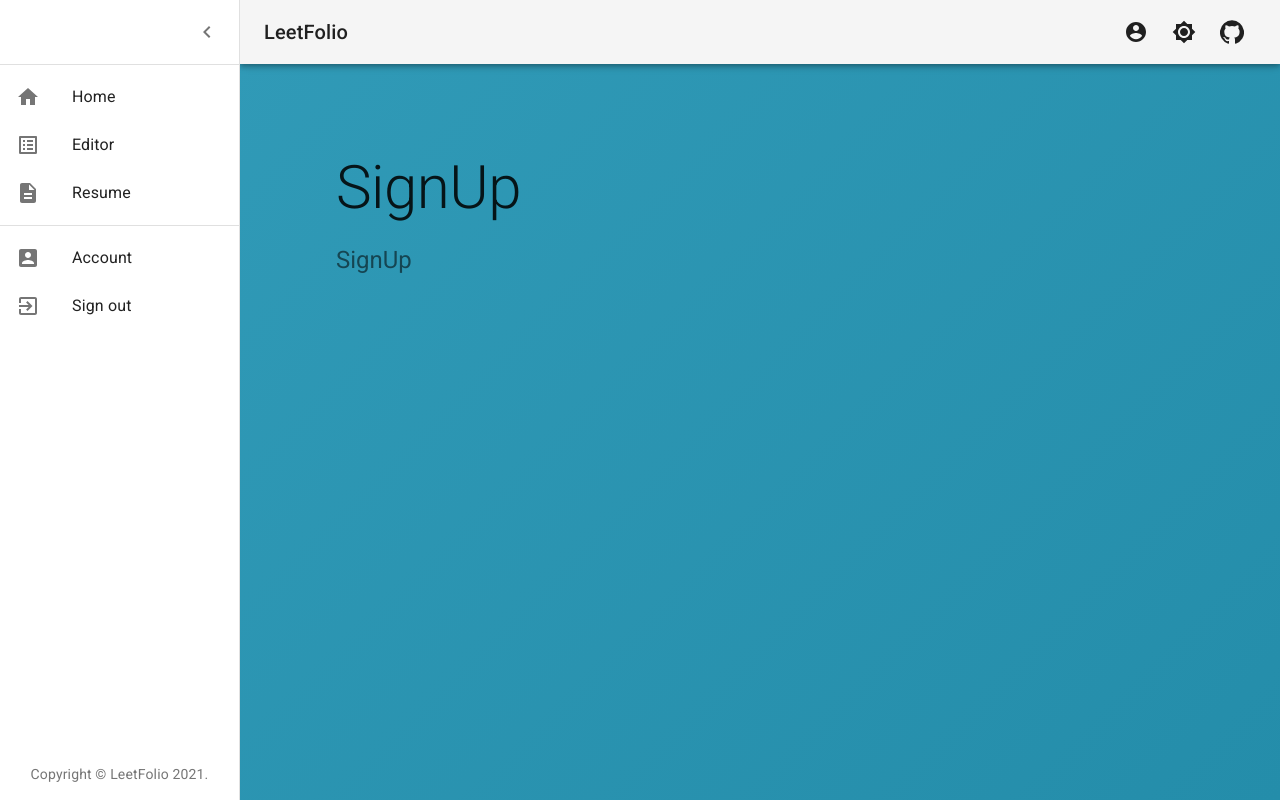
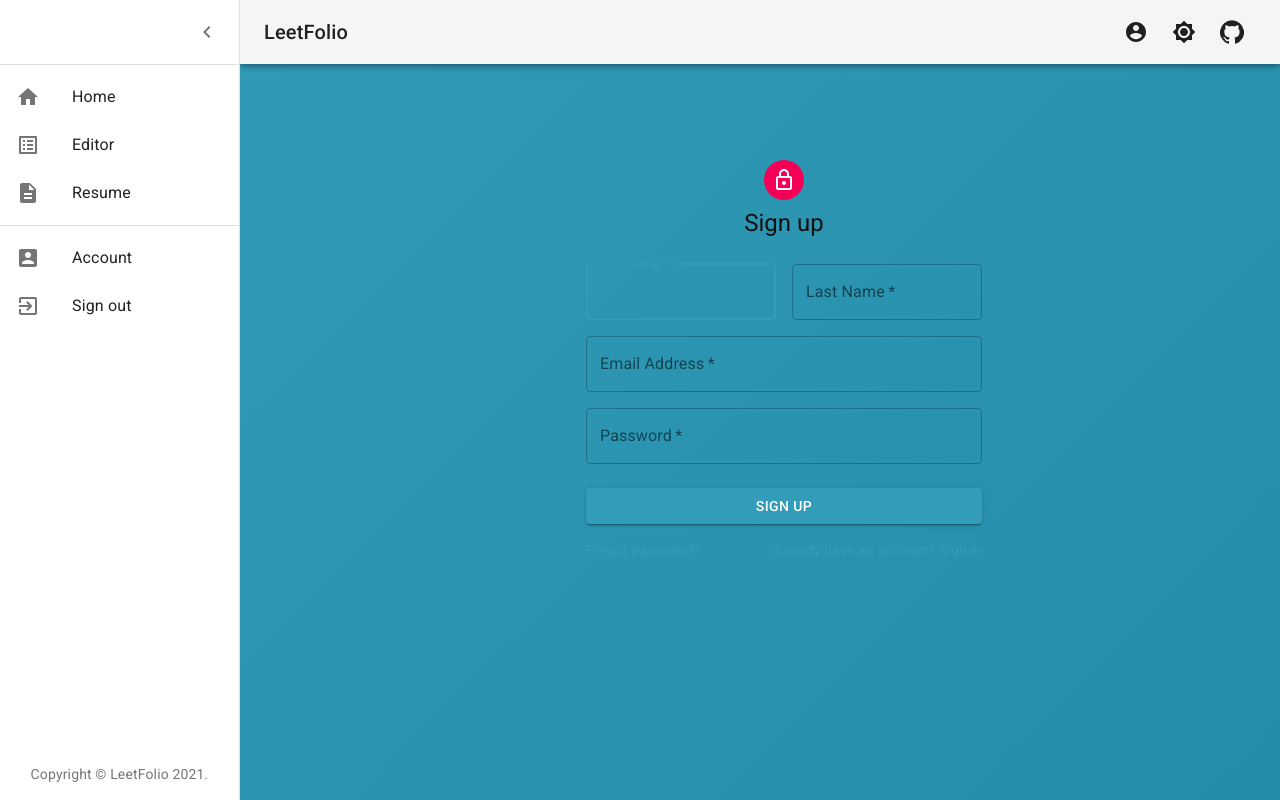
Before and after one commit to JoHoop/leetfolio, a React (Create React App) app: page /signup in a window 1280 px wide. Built offline with nearby package versions, Linux system fonts and the light colour scheme.

Commit message:
Draft user login pages

```diff
--- a/src/pages/Reset.js
+++ b/src/pages/Reset.js
@@ -1,15 +1,83 @@
 import React from 'react';
-import { Typography } from '@material-ui/core';
+import { Redirect } from 'react-router';
+import { NavLink } from 'react-router-dom';
+import Avatar from '@material-ui/core/Avatar';
+import Button from '@material-ui/core/Button';
+import CssBaseline from '@material-ui/core/CssBaseline';
+import TextField from '@material-ui/core/TextField';
+import FormControlLabel from '@material-ui/core/FormControlLabel';
+import Checkbox from '@material-ui/core/Checkbox';
+import Link from '@material-ui/core/Link';
+import Grid from '@material-ui/core/Grid';
+import Box from '@material-ui/core/Box';
+import LockOutlinedIcon from '@material-ui/icons/LockOutlined';
+import Typography from '@material-ui/core/Typography';
+import { makeStyles } from '@material-ui/core/styles';
+import Container from '@material-ui/core/Container';
+
+const useStyles = makeStyles((theme) => ({
+  paper: {
+    marginTop: theme.spacing(8),
+    display: 'flex',
+    flexDirection: 'column',
+    alignItems: 'center',
+  },
+  avatar: {
+    margin: theme.spacing(1),
+    backgroundColor: theme.palette.secondary.main,
+  },
+  form: {
+    width: '100%', // Fix IE 11 issue.
+    marginTop: theme.spacing(1),
+  },
+  submit: {
+    margin: theme.spacing(3, 0, 2),
+  },
+}));
 
 export const Reset = () => {
+  const classes = useStyles();
+
   return (
-    <React.Fragment>
-      <Typography component='h1' variant='h2' color='textPrimary' gutterBottom>
-        Reset
-      </Typography>
-      <Typography variant='h5' color='textSecondary' paragraph>
-        Reset
-      </Typography>
-    </React.Fragment>
+    <Container component='main' maxWidth='xs'>
+      <CssBaseline />
+      <Box className={classes.paper}>
+        <Avatar className={classes.avatar}>
+          <LockOutlinedIcon />
+        </Avatar>
+        <Typography component='h1' variant='h5'>
+          Reset password
+        </Typography>
+        <form className={classes.form} noValidate>
+          <TextField
+            variant='outlined'
+            margin='normal'
+            required
+            fullWidth
+            id='email'
+            label='Email Address'
+            name='email'
+            autoComplete='email'
+            autoFocus
+          />
+          <Button
+            type='submit'
+            fullWidth
+            variant='contained'
+            color='primary'
+            className={classes.submit}
+          >
+            Reset
+          </Button>
+          <Grid container>
+            <Grid item>
+              <Link component={NavLink} to='/signin' variant='body2'>
+                Sign in
+              </Link>
+            </Grid>
+          </Grid>
+        </form>
+      </Box>
+    </Container>
   );
 };
--- a/src/pages/SignIn.js
+++ b/src/pages/SignIn.js
@@ -1,15 +1,103 @@
 import React from 'react';
-import { Typography } from '@material-ui/core';
+import { Redirect } from 'react-router';
+import { NavLink } from 'react-router-dom';
+import Avatar from '@material-ui/core/Avatar';
+import Button from '@material-ui/core/Button';
+import CssBaseline from '@material-ui/core/CssBaseline';
+import TextField from '@material-ui/core/TextField';
+import FormControlLabel from '@material-ui/core/FormControlLabel';
+import Checkbox from '@material-ui/core/Checkbox';
+import Link from '@material-ui/core/Link';
+import Grid from '@material-ui/core/Grid';
+import Box from '@material-ui/core/Box';
+import LockOutlinedIcon from '@material-ui/icons/LockOutlined';
+import Typography from '@material-ui/core/Typography';
+import { makeStyles } from '@material-ui/core/styles';
+import Container from '@material-ui/core/Container';
+
+const useStyles = makeStyles((theme) => ({
+  paper: {
+    marginTop: theme.spacing(8),
+    display: 'flex',
+    flexDirection: 'column',
+    alignItems: 'center',
+  },
+  avatar: {
+    margin: theme.spacing(1),
+    backgroundColor: theme.palette.secondary.main,
+  },
+  form: {
+    width: '100%', // Fix IE 11 issue.
+    marginTop: theme.spacing(1),
+  },
+  submit: {
+    margin: theme.spacing(3, 0, 2),
+  },
+}));
 
 export const SignIn = () => {
+  const classes = useStyles();
+
   return (
-    <React.Fragment>
-      <Typography component='h1' variant='h2' color='textPrimary' gutterBottom>
-        SignIn
-      </Typography>
-      <Typography variant='h5' color='textSecondary' paragraph>
-        SignIn
-      </Typography>
-    </React.Fragment>
+    <Container component='main' maxWidth='xs'>
+      <CssBaseline />
+      <Box className={classes.paper}>
+        <Avatar className={classes.avatar}>
+          <LockOutlinedIcon />
+        </Avatar>
+        <Typography component='h1' variant='h5'>
+          Sign in
+        </Typography>
+        <form className={classes.form} noValidate>
+          <TextField
+            variant='outlined'
+            margin='normal'
+            required
+            fullWidth
+            id='email'
+            label='Email Address'
+            name='email'
+            autoComplete='email'
+            autoFocus
+          />
+          <TextField
+            variant='outlined'
+            margin='normal'
+            required
+            fullWidth
+            name='password'
+            label='Password'
+            type='password'
+            id='password'
+            autoComplete='current-password'
+          />
+          <FormControlLabel
+            control={<Checkbox value='remember' color='primary' />}
+            label='Remember me'
+          />
+          <Button
+            type='submit'
+            fullWidth
+            variant='contained'
+            color='primary'
+            className={classes.submit}
+          >
+            Sign In
+          </Button>
+          <Grid container>
+            <Grid item xs>
+              <Link component={NavLink} to='/reset' variant='body2'>
+                Forgot password?
+              </Link>
+            </Grid>
+            <Grid item>
+              <Link component={NavLink} to='/signup' variant='body2'>
+                Don't have an account? Sign up
+              </Link>
+            </Grid>
+          </Grid>
+        </form>
+      </Box>
+    </Container>
   );
 };
--- a/src/pages/SignUp.js
+++ b/src/pages/SignUp.js
@@ -1,15 +1,123 @@
 import React from 'react';
-import { Typography } from '@material-ui/core';
+import { Redirect } from 'react-router';
+import { NavLink } from 'react-router-dom';
+import Avatar from '@material-ui/core/Avatar';
+import Button from '@material-ui/core/Button';
+import CssBaseline from '@material-ui/core/CssBaseline';
+import TextField from '@material-ui/core/TextField';
+import Link from '@material-ui/core/Link';
+import Grid from '@material-ui/core/Grid';
+import Box from '@material-ui/core/Box';
+import LockOutlinedIcon from '@material-ui/icons/LockOutlined';
+import Typography from '@material-ui/core/Typography';
+import { makeStyles } from '@material-ui/core/styles';
+import Container from '@material-ui/core/Container';
+
+const useStyles = makeStyles((theme) => ({
+  paper: {
+    marginTop: theme.spacing(8),
+    display: 'flex',
+    flexDirection: 'column',
+    alignItems: 'center',
+  },
+  avatar: {
+    margin: theme.spacing(1),
+    backgroundColor: theme.palette.secondary.main,
+  },
+  form: {
+    width: '100%', // Fix IE 11 issue.
+    marginTop: theme.spacing(3),
+  },
+  submit: {
+    margin: theme.spacing(3, 0, 2),
+  },
+}));
 
 export const SignUp = () => {
+  const classes = useStyles();
+
   return (
-    <React.Fragment>
-      <Typography component='h1' variant='h2' color='textPrimary' gutterBottom>
-        SignUp
-      </Typography>
-      <Typography variant='h5' color='textSecondary' paragraph>
-        SignUp
-      </Typography>
-    </React.Fragment>
+    <Container component='main' maxWidth='xs'>
+      <CssBaseline />
+      <Box className={classes.paper}>
+        <Avatar className={classes.avatar}>
+          <LockOutlinedIcon />
+        </Avatar>
+        <Typography component='h1' variant='h5'>
+          Sign up
+        </Typography>
+        <form className={classes.form} noValidate>
+          <Grid container spacing={2}>
+            <Grid item xs={12} sm={6}>
+              <TextField
+                autoComplete='fname'
+                name='firstName'
+                variant='outlined'
+                required
+                fullWidth
+                id='firstName'
+                label='First Name'
+                autoFocus
+              />
+            </Grid>
+            <Grid item xs={12} sm={6}>
+              <TextField
+                variant='outlined'
+                required
+                fullWidth
+                id='lastName'
+                label='Last Name'
+                name='lastName'
+                autoComplete='lname'
+              />
+            </Grid>
+            <Grid item xs={12}>
+              <TextField
+                variant='outlined'
+                required
+                fullWidth
+                id='email'
+                label='Email Address'
+                name='email'
+                autoComplete='email'
+              />
+            </Grid>
+            <Grid item xs={12}>
+              <TextField
+                variant='outlined'
+                required
+                fullWidth
+                name='password'
+                label='Password'
+                type='password'
+                id='password'
+                autoComplete='current-password'
+              />
+            </Grid>
+          </Grid>
+          <Button
+            type='submit'
+            fullWidth
+            variant='contained'
+            color='primary'
+            className={classes.submit}
+          >
+            Sign up
+          </Button>
+          <Grid container>
+            <Grid item xs>
+              <Link component={NavLink} to='/reset' variant='body2'>
+                Forgot password?
+              </Link>
+            </Grid>
+            <Grid item>
+              <Link component={NavLink} to='/signin' variant='body2'>
+                Already have an account? Sign in
+              </Link>
+            </Grid>
+          </Grid>
+        </form>
+      </Box>
+    </Container>
   );
 };
```
